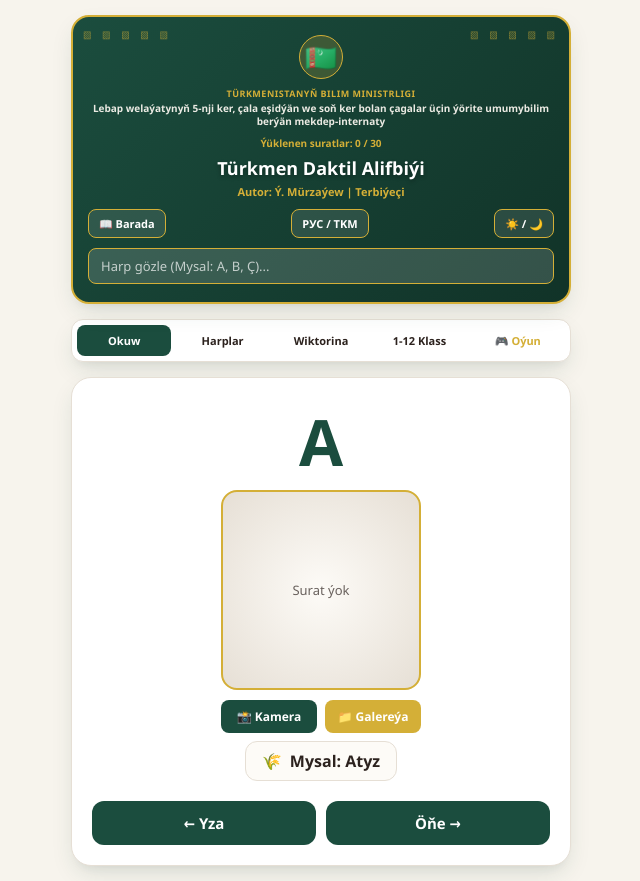
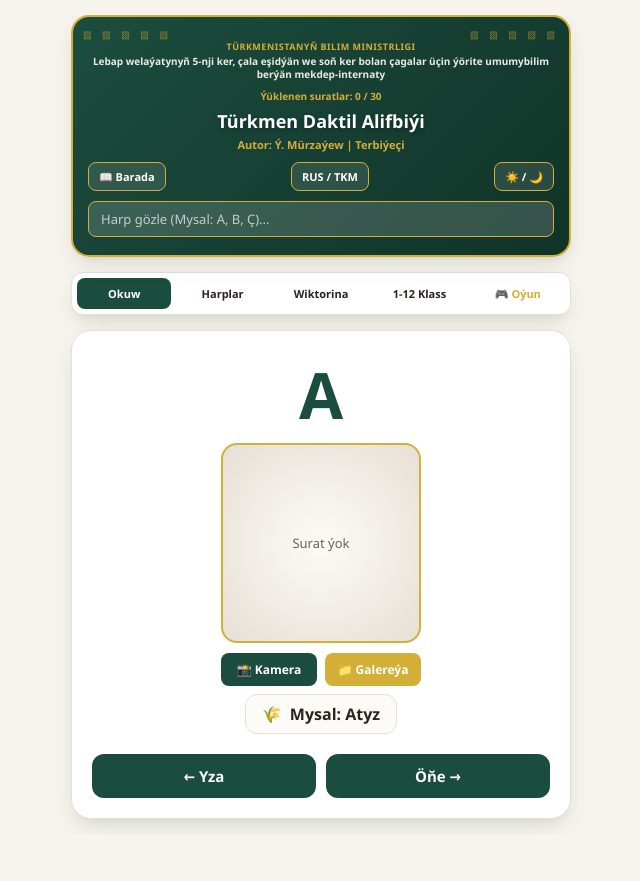
Before and after one commit to ym855076-commits/daktil-app, a plain HTML site: page index.html in a window 1280 px wide. Shown: the whole page, without its empty margins (319-959 px from the left). After the commit the page ends 834 px from the top, so only its background shows below. Drawn offline with nearby package versions, Linux system fonts and the light colour scheme.

Commit message:
Update index.html

```diff
--- a/index.html
+++ b/index.html
@@ -65,7 +65,6 @@
             gap: 15px;
         }
 
-        /* Официальная шапка с гербом и узорами */
         header {
             background: linear-gradient(135deg, #1b4d3e 0%, #113328 100%);
             color: #ffffff;
@@ -90,26 +89,6 @@
         header::before { left: 10px; }
         header::after { right: 10px; }
 
-        .official-emblem-box {
-            display: flex;
-            align-items: center;
-            justify-content: center;
-            gap: 10px;
-            margin-bottom: 8px;
-        }
-
-        .state-emblem-icon {
-            font-size: 26px;
-            background: rgba(212, 175, 55, 0.2);
-            border-radius: 50%;
-            width: 44px;
-            height: 44px;
-            display: flex;
-            align-items: center;
-            justify-content: center;
-            border: 1px solid var(--accent);
-        }
-
         .ministry-title {
             font-size: 9px;
             color: var(--accent);
@@ -117,6 +96,7 @@
             text-transform: uppercase;
             letter-spacing: 0.5px;
             margin-bottom: 2px;
+            margin-top: 5px;
         }
 
         .school-name {
@@ -193,10 +173,6 @@
 
         .search-input::placeholder {
             color: rgba(255, 255, 255, 0.7);
-        }
-
-        .search-input:focus {
-            background: rgba(255, 255, 255, 0.25);
         }
 
         .nav-tabs {
@@ -477,9 +453,6 @@
 
     <div class="container">
         <header>
-            <div class="official-emblem-box">
-                <div class="state-emblem-icon">🇹🇲</div>
-            </div>
             <div class="ministry-title">Türkmenistanyň Bilim ministrligi</div>
             <div class="school-name">Lebap welaýatynyň 5-nji ker, çala eşidýän we soň ker bolan çagalar üçin ýörite umumybilim berýän mekdep-internaty</div>
             <div class="progress-indicator" id="progress-indicator">Ýüklenen suratlar: 0 / 30</div>
@@ -488,7 +461,7 @@
 
             <div class="controls-top">
                 <button class="btn-small" id="info-btn">📖 Barada</button>
-                <button class="btn-small" id="lang-toggle-btn">РУС / TKM</button>
+                <button class="btn-small" id="lang-toggle-btn">RUS / TKM</button>
                 <button class="btn-small" id="theme-btn">☀️ / 🌙</button>
             </div>
 
```
